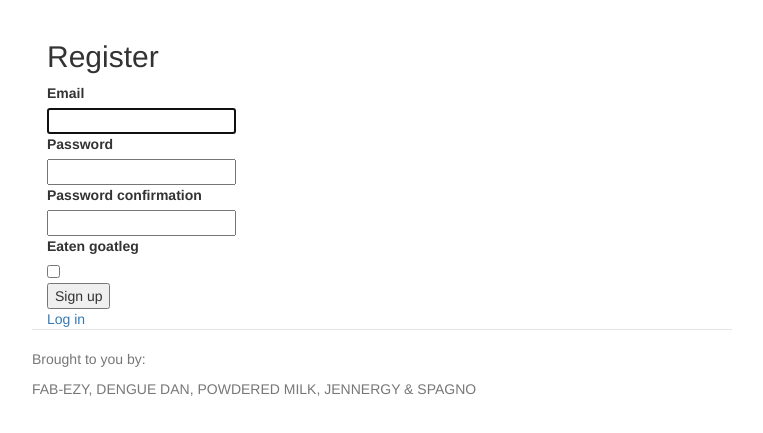
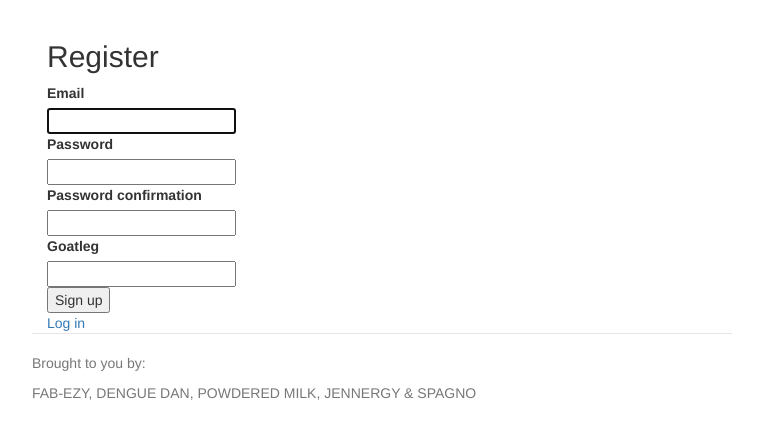
Before and after one commit to yuejn/goatleg, a Rails app: page /users/sign_up in a window 1280 px wide. Shown: the part 433-866 px from the top of the page, without its empty margins (258-1021 px from the left). Run offline with Rails 7, Linux system fonts and the light colour scheme; style sheets or scripts are compiled from the project's sources; some libraries are stand-ins or nearby versions.

Commit message:
create profile when create account

```diff
--- a/app/models/user.rb
+++ b/app/models/user.rb
@@ -2,7 +2,7 @@ class User < ActiveRecord::Base
   # Include default devise modules. Others available are:
   # :confirmable, :lockable, :timeoutable and :omniauthable
   #validates :eaten_goatleg, presence: true
-
+  validates :eaten_goatleg, presence: true
   devise :database_authenticatable, :registerable,
          :recoverable, :rememberable, :trackable, :validatable
 
@@ -10,13 +10,10 @@ class User < ActiveRecord::Base
   has_many :trips
   has_many :messages
   accepts_nested_attributes_for :profile
-
   after_create :add_profile
-
 
   def add_profile
     Profile.create(user_id:self.id)
-    #byebug
   end
 
 
--- a/app/views/devise/registrations/new.html.erb
+++ b/app/views/devise/registrations/new.html.erb
@@ -22,8 +22,8 @@
   </div>
 
   <div class="field">
-  <%= f.label :eaten_goatleg %><br />
-  <input type="checkbox" name="eaten_goatleg" id="user_eaten_goatleg">
+  <%= f.label :goatleg %><br />
+  <input type="text" name="eaten_goatleg" id="user_eaten_goatleg">
 
   </div>
 
```
